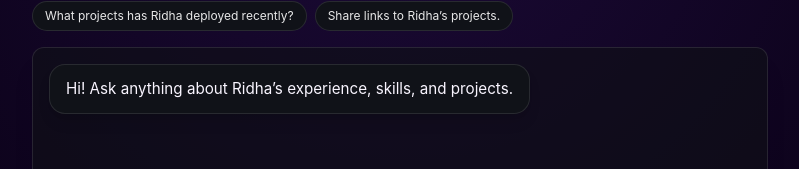
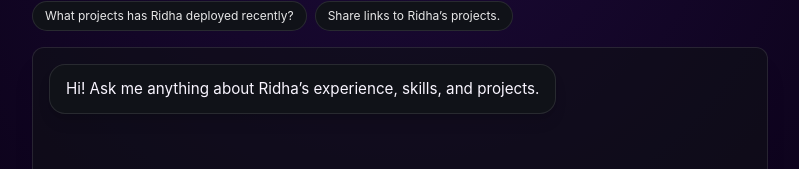
Before and after one commit to rmah6390/ridha-gpt, a React (Vite) app in the folder frontend/: page / in a window 1280 px wide. Shown: the part 158-327 px from the top of the page, without its empty margins (240-1039 px from the left). Built offline with nearby package versions, Linux system fonts and the light colour scheme.

Commit message:
Update App.jsx

```diff
--- a/frontend/src/App.jsx
+++ b/frontend/src/App.jsx
@@ -41,7 +41,7 @@ function Bubble({ role, children }) {
 export default function App() {
   const [messages, setMessages] = useState([
     { role: "assistant",
-      content: "Hi! Ask anything about Ridha’s experience, skills, and projects." }
+      content: "Hi! Ask me anything about Ridha’s experience, skills, and projects." }
   ]);
   const [input, setInput] = useState("");
   const [loading, setLoading] = useState(false);
```
